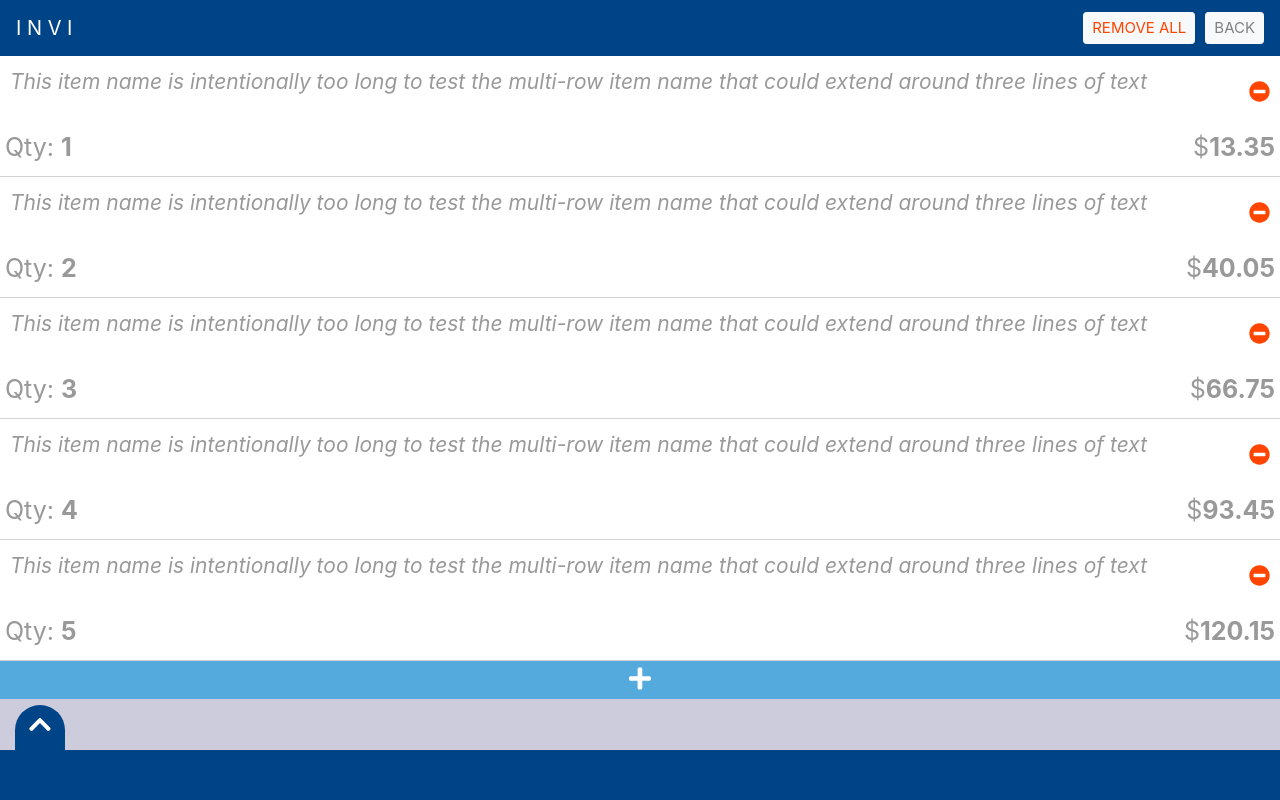
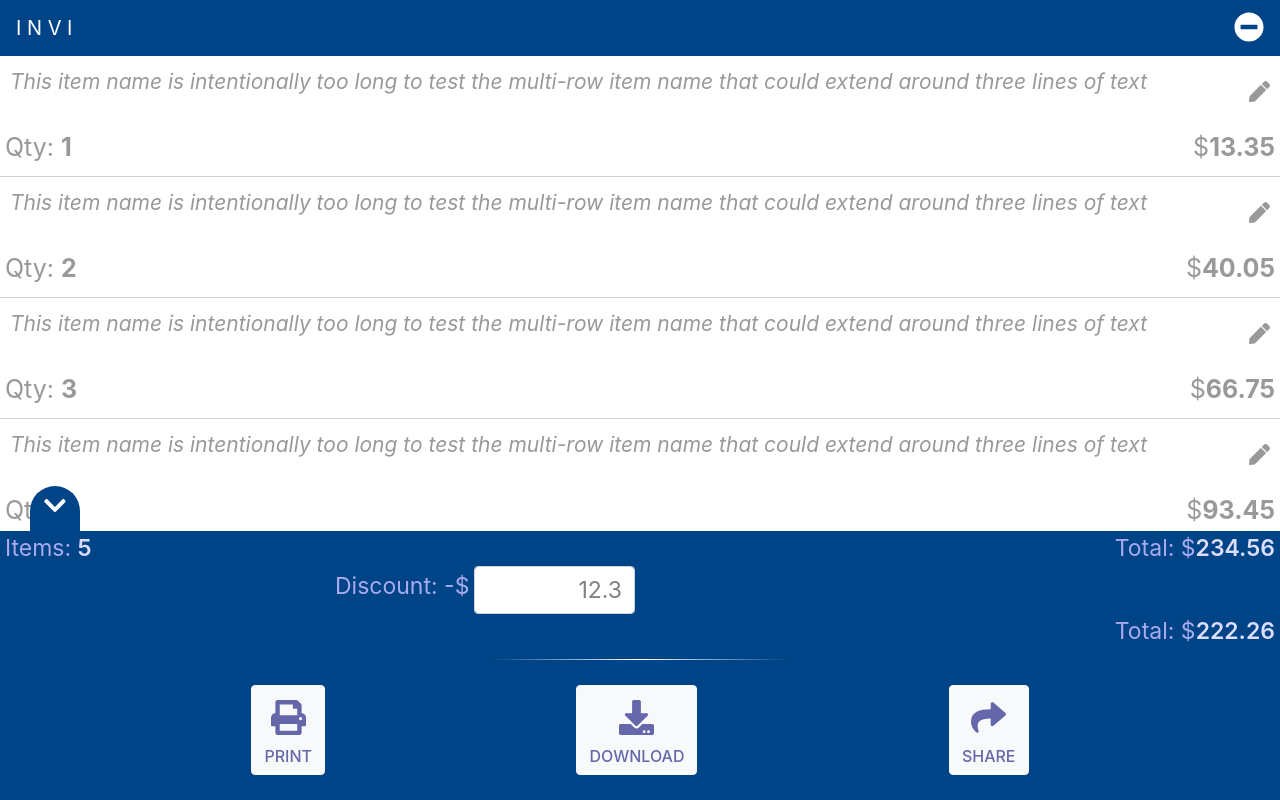
Before and after one commit to navedrasul/INVI-SPA, an Angular app: page / in a window 1280 px wide. Built offline with nearby package versions, Linux system fonts and the light colour scheme.

Commit message:
Footer Skeleton
Footer skeleton is ready with the controls and 'show hide' functionality

```diff
--- a/src/app/app.module.ts
+++ b/src/app/app.module.ts
@@ -1,6 +1,7 @@
 import { BrowserModule } from '@angular/platform-browser';
 import { NgModule } from '@angular/core';
 import { FontAwesomeModule, FaIconLibrary } from '@fortawesome/angular-fontawesome';
+import { FormsModule } from '@angular/forms';
 
 import { AppRoutingModule } from './app-routing.module';
 import { AppComponent } from './app.component';
@@ -22,7 +23,8 @@ import { ItemRowComponent } from './components/containers/item-list/item-row/ite
   imports: [
     BrowserModule,
     AppRoutingModule,
-    FontAwesomeModule
+    FontAwesomeModule,
+    FormsModule
   ],
   providers: [],
   bootstrap: [AppComponent]
--- a/src/app/components/containers/item-list/item-row/item-row.component.ts
+++ b/src/app/components/containers/item-list/item-row/item-row.component.ts
@@ -16,7 +16,7 @@ export class ItemRowComponent implements OnInit {
   item: Item = new Item();
   // item: Item;
 
-  removeMode = true;
+  removeMode = false;
 
   constructor() {
   }
--- a/src/app/components/layout/footer/footer.component.html
+++ b/src/app/components/layout/footer/footer.component.html
@@ -1,7 +1,13 @@
-<div class="footer">
+<div
+  #footer
+  class="footer"
+>
   <div class="container-fluid">
-    <div class="row bodyRow">
-      <div class="col-md-12">
+    <div class="row">
+      <div
+        class="col-md-12"
+        style="height: 0px;"
+      >
         <div
           class="showHideBtn"
           (click)="showHideBtn_click($event)"
@@ -17,5 +23,76 @@
         </div>
       </div>
     </div>
+    <div class="row">
+      <div class="col-md-12 bodyRow">
+        <div class="container-fluid">
+          <div class="row">
+            <div class="col-md-12 row-1">
+              <span>Items: <strong class="row-1-value">{{itemCount}}</strong></span>
+              <span>Total: $<strong class="row-1-value">{{total}}</strong></span>
+            </div>
+          </div>
+          <div
+            #row2Cntnr
+            class="row"
+          >
+            <div class="col-md-6 row-2">
+              <div class="row-2-form-group">
+                <label for="discount">Discount:&nbsp;-$</label>
+                <input
+                  type="text"
+                  #lblDiscount
+                  class="form-control"
+                  [(ngModel)]="discount"
+                  (ngModelChange)="discount_change()"
+                />
+              </div>
+            </div>
+          </div>
+          <div
+            #row3Cntnr
+            class="row"
+          >
+            <div class="col-md-12 row-3">
+              <span>Total: $<strong class="row-1-value">{{totalWithDiscount}}</strong></span>
+            </div>
+          </div>
+          <div #row4Cntnr class="row">
+            <div class="col-md-12 separator_line"></div>
+          </div>
+          <div #row5Cntnr class="row">
+            <div class="col-md-12 row-4">
+              <button
+                type="button"
+                class="btn btn-light row-4-btn"
+                (click)="print()"
+              >
+                <fa-icon [icon]="faPrint"></fa-icon>
+                <br>
+                PRINT
+              </button>
+              <button
+                type="button"
+                class="btn btn-light row-4-btn"
+                (click)="download()"
+              >
+                <fa-icon [icon]="faDownload"></fa-icon>
+                <br>
+                DOWNLOAD
+              </button>
+              <button
+                type="button"
+                class="btn btn-light row-4-btn"
+                (click)="share()"
+              >
+                <fa-icon [icon]="faShare"></fa-icon>
+                <br>
+                SHARE
+              </button>
+            </div>
+          </div>
+        </div>
+      </div>
+    </div>
   </div>
 </div>
--- a/src/app/components/layout/footer/footer.component.scss
+++ b/src/app/components/layout/footer/footer.component.scss
@@ -1,29 +1,61 @@
-$footerHeight: var(--hidden-footer-height);
+$footer-height: 200px;
+// $hidden-footer-height: var(--hidden-footer-height);
+// $hidden-footer-height: 37px;
+// $hidden-footer-height: $footerHeight;
+// $footerPosBtm: $hidden-footer-height - $footer-height;
+
 $border: 2px solid var(--bg-blue);
 $showHideBtnRadius: 25px;
 $showHideBtnHeight: 45px;
+
+$labelText-size: 23px;
+
+$noramlText-color: #ddf;
+$dimText-color: #aae;
+$darkText-color: #66a;
+
+strong {
+  font-weight: 600;
+}
+
+.test-borders * {
+  border: solid orange;
+}
+
+.separator_line {
+  margin-top: 10px;
+  height: 1px;
+  background: -webkit-gradient(radial, 50% 50%, 0, 50% 50%, 150, from(#fff), to(#fff0));
+}
 
 .footer {
   position: fixed;
   left: 0;
   bottom: 0;
+  // bottom: $footerPosBtm;
   width: 100%;
-  height: $footerHeight;
+  // height: $footer-height;
   background-color: #fff0;
   // text-align: center;
 }
 
 .bodyRow {
-  height: $footerHeight;
+  display: flex;
+
+  // height: $footer-height;
   // border-top: $border;
+  padding: 0px 0px;
+
   background-color: var(--bg-blue);
 }
 
 .showHideBtn {
   position: relative;
   top: -$showHideBtnHeight;
-  width: $showHideBtnRadius*2;
+  width: $showHideBtnRadius * 2;
   height: $showHideBtnHeight;
+
+  margin: 0px 15px;
 
   font-size: $showHideBtnRadius;
   text-align: center;
@@ -39,3 +71,76 @@ $showHideBtnHeight: 45px;
 
   cursor: pointer;
 }
+
+.row-1 {
+  display: flex;
+  justify-content: space-between;
+
+  padding: 0px 5px;
+
+  font-size: $labelText-size;
+  color: $dimText-color;
+}
+
+.row-1-value {
+  color: $noramlText-color;
+}
+
+.row-2 {
+  display: flex;
+  flex-direction: row-reverse;
+
+  padding: 0px 5px;
+
+  font-size: $labelText-size;
+  color: $dimText-color;
+}
+
+.row-2-form-group {
+  display: flex;
+  flex-direction: row;
+  align-items: center;
+
+  max-width: 300px;
+}
+
+.row-2 label {
+  margin-right: 5px;
+}
+
+.row-2 input {
+  color: grey;
+  font-size: $labelText-size;
+  text-align: right;
+}
+
+.row-3 {
+  display: flex;
+  flex-direction: row-reverse;
+
+  padding: 0px 5px;
+
+  font-size: $labelText-size;
+  color: $dimText-color;
+}
+
+.row-3-value {
+  color: $noramlText-color;
+}
+
+.row-4 {
+  display: flex;
+  flex-direction: row;
+  justify-content: space-evenly;
+
+  padding: 25px 0px;
+}
+
+.row-4-btn {
+  color: $darkText-color;
+  font-weight: 500;
+}
+
+.row-4-btn fa-icon {
+  font-size: 35px;
+}
--- a/src/app/components/layout/footer/footer.component.ts
+++ b/src/app/components/layout/footer/footer.component.ts
@@ -1,5 +1,5 @@
-import { Component, OnInit } from '@angular/core';
-import { faChevronUp, faChevronDown } from "@fortawesome/free-solid-svg-icons";
+import { Component, OnInit, Input, ViewChild, ElementRef } from '@angular/core';
+import { faChevronUp, faChevronDown, faPrint, faDownload, faShare } from "@fortawesome/free-solid-svg-icons";
 
 @Component({
   selector: 'app-footer',
@@ -8,18 +8,68 @@ import { faChevronUp, faChevronDown } from "@fortawesome/free-solid-svg-icons";
 })
 export class FooterComponent implements OnInit {
 
-  hidden = true;
+  hidden = false;
 
   faChevronUp = faChevronUp;
   faChevronDown = faChevronDown;
+  faPrint = faPrint;
+  faDownload = faDownload;
+  faShare = faShare;
 
-  constructor() { }
+  @Input()
+  itemCount = 5;
+
+  @ViewChild('row2Cntnr', { static: true }) divRow2Cntnr: ElementRef;
+  @ViewChild('row3Cntnr', { static: true }) divRow3Cntnr: ElementRef;
+  @ViewChild('row4Cntnr', { static: true }) divRow4Cntnr: ElementRef;
+  @ViewChild('row5Cntnr', { static: true }) divRow5Cntnr: ElementRef;
+  @ViewChild('lblDiscount', { static: true }) lblDiscount: ElementRef;
+
+  total = 234.56;
+  discount = 12.3;
+  totalWithDiscount: number;
+
+  constructor() {
+    this.recalc_totalWithDiscount();
+  }
 
   ngOnInit(): void {
+    this.updateFooterRowContainersDisplay();
+  }
+
+  recalc_totalWithDiscount() {
+    this.totalWithDiscount = this.total - this.discount;
+  }
+
+  discount_change() {
+    this.recalc_totalWithDiscount();
   }
 
   showHideBtn_click(event: any) {
     console.log(event);
+    this.hidden = !this.hidden;
+
+    this.updateFooterRowContainersDisplay();
+  }
+
+  updateFooterRowContainersDisplay() {
+    const displayVal = (this.hidden) ? 'none' : '';
+    this.divRow2Cntnr.nativeElement.style.display = displayVal;
+    this.divRow3Cntnr.nativeElement.style.display = displayVal;
+    this.divRow4Cntnr.nativeElement.style.display = displayVal;
+    this.divRow5Cntnr.nativeElement.style.display = displayVal;
+  }
+
+  print() {
+    console.log('Printing the invoice...')
+  }
+
+  download() {
+    console.log('Downloading the invoice...')
+  }
+
+  share() {
+    console.log('Sharing the invoice...')
   }
 
 }
--- a/src/app/components/layout/header/header.component.scss
+++ b/src/app/components/layout/header/header.component.scss
@@ -1,5 +1,6 @@
 $iconBtn-size: 30px;
 $textBtn-size: 15px;
+$textBtn-weight: 500;
 
 $removeBtn-color: white;
 
@@ -17,10 +18,12 @@ $backBtn-color: grey;
 .raBtn {
   color: $raBtn-color;
   font-size: $textBtn-size;
+  font-weight: $textBtn-weight;
   margin-right: 10px;
 }
 
 .backBtn {
   color: $backBtn-color;
   font-size: $textBtn-size;
+  font-weight: $textBtn-weight;
 }
--- a/src/app/components/layout/header/header.component.ts
+++ b/src/app/components/layout/header/header.component.ts
@@ -10,7 +10,7 @@ export class HeaderComponent implements OnInit {
 
   faMinusCircle = faMinusCircle;
 
-  removeMode = true;
+  removeMode = false;
 
   constructor() { }
 
--- a/src/styles.scss
+++ b/src/styles.scss
@@ -4,9 +4,8 @@
   --bg-blue: #048;
   --bg-blue-light: #5ad;
   --bg-green: #064;
+}
 
-  --hidden-footer-height: 50px;
-}
 
 body {
   background-color: var(--body-bg);
```
